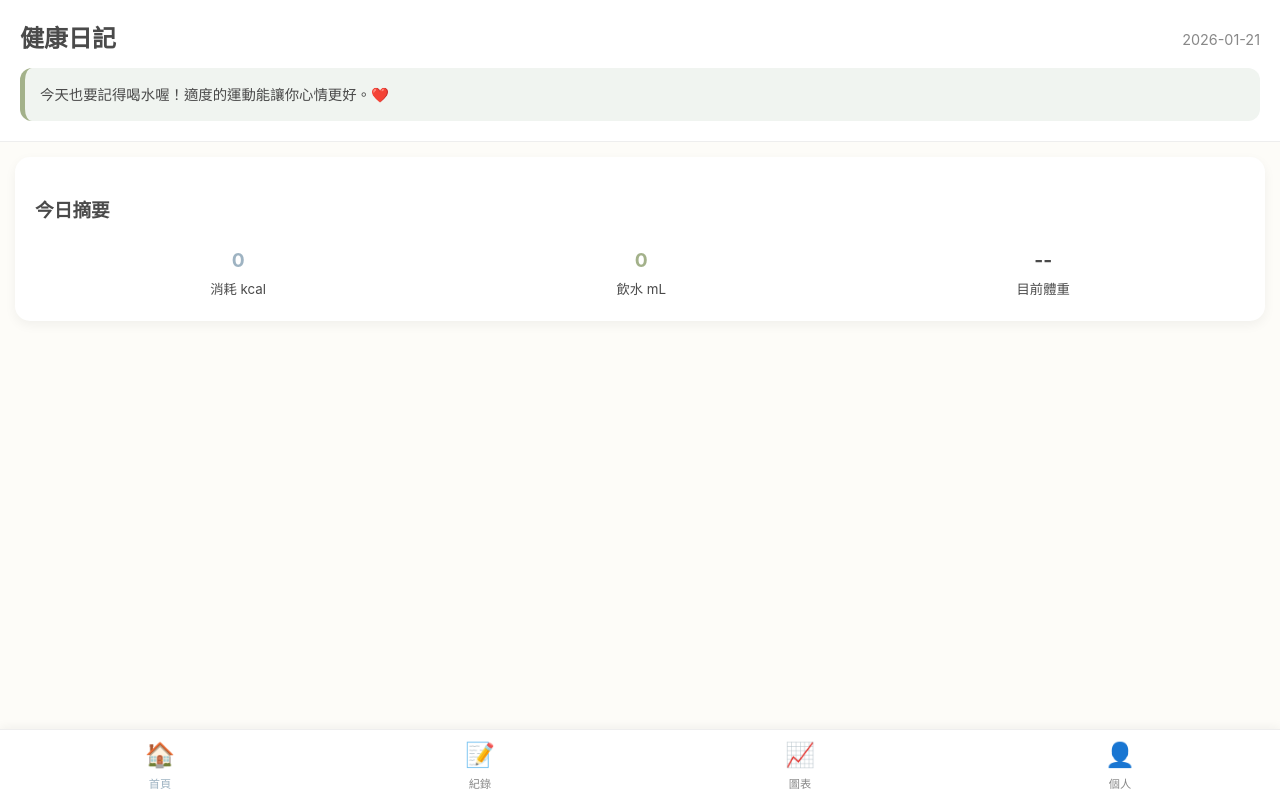
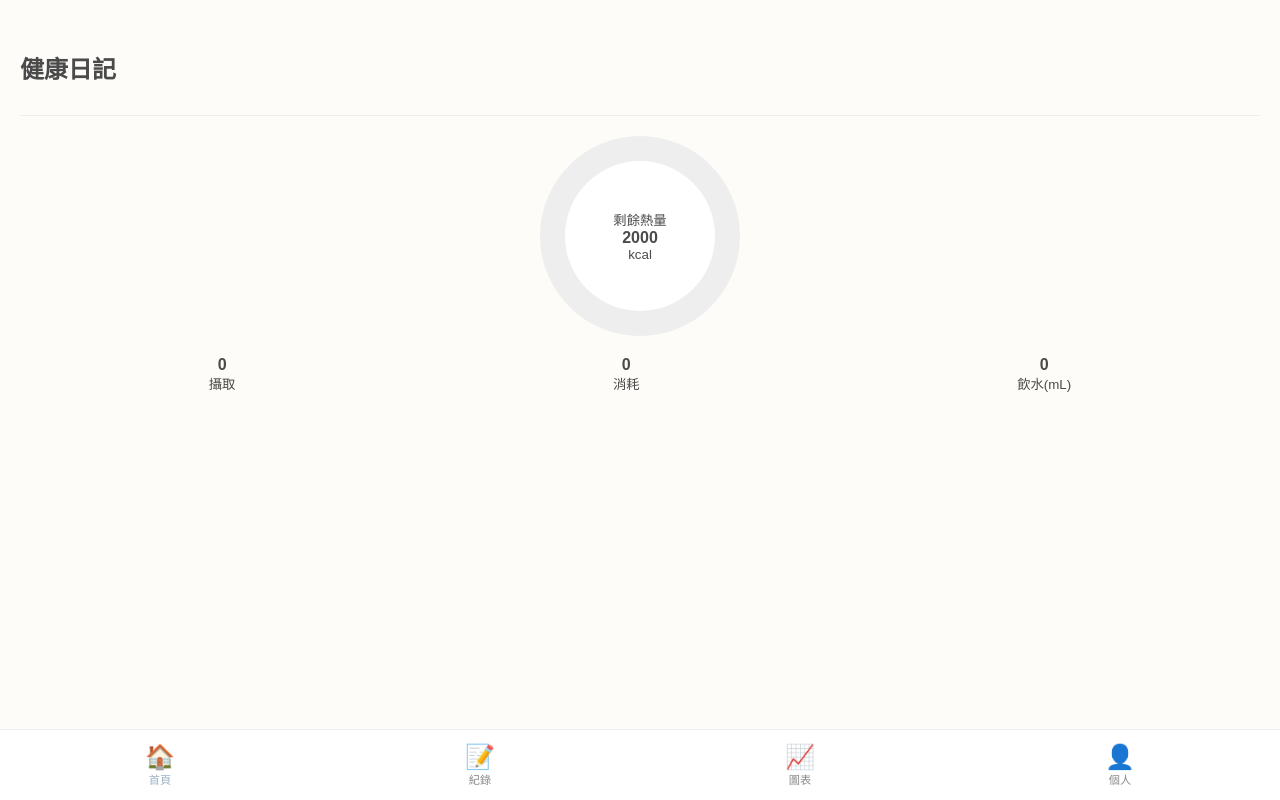
Before and after one commit to wt31869291-source/Fit-dairy, a plain HTML site: page index.html in a window 1280 px wide. Drawn offline with Linux system fonts and the light colour scheme.

Commit message:
Update index.html

```diff
--- a/index.html
+++ b/index.html
@@ -5,239 +5,221 @@
     <meta name="viewport" content="width=device-width, initial-scale=1.0, maximum-scale=1.0, user-scalable=no">
     <title>健康日記 - Health Diary</title>
     <style>
-        /* --- 1. 不傷眼莫蘭迪配色方案 --- */
         :root {
-            --bg-color: #fdfcf8;      /* 米白色背景 */
-            --text-color: #4a4a4a;    /* 深碳灰文字 */
-            --primary-green: #a3b18a; /* 鼠尾草綠 (飲食) */
-            --primary-blue: #9eb3c2;  /* 霧霾藍 (運動/水) */
-            --period-pink: #eac4d5;   /* 玫瑰粉 (生理期) */
-            --warning-orange: #e6a27e;/* 磚橘色 (警示) */
+            --bg-color: #fdfcf8;
+            --text-color: #4a4a4a;
+            --primary-green: #a3b18a;
+            --primary-blue: #9eb3c2;
+            --period-pink: #eac4d5;
+            --warning-orange: #e6a27e;
             --card-bg: #ffffff;
         }
 
         body {
-            font-family: -apple-system, BlinkMacSystemFont, "Segoe UI", Roboto, "Helvetica Neue", Arial, sans-serif;
+            font-family: sans-serif;
             background-color: var(--bg-color);
             color: var(--text-color);
             margin: 0;
-            padding-bottom: 80px; /* 為底部導覽留空間 */
-            line-height: 1.6;
+            padding-bottom: 80px;
         }
 
-        /* --- 2. 佈局組件 --- */
-        header {
-            padding: 20px;
+        /* 導覽與頁面控制 */
+        .page { display: none; padding: 20px; }
+        .page.active { display: block; }
+
+        header { padding: 10px 0; border-bottom: 1px solid #eee; margin-bottom: 20px; }
+
+        /* 圓餅圖樣式 */
+        .chart-container {
+            position: relative;
+            width: 200px;
+            height: 200px;
+            margin: 20px auto;
+            border-radius: 50%;
+            background: conic-gradient(var(--primary-green) 0%, #eee 0%);
+            display: flex;
+            align-items: center;
+            justify-content: center;
+        }
+        .chart-inner {
+            width: 150px;
+            height: 150px;
             background: var(--card-bg);
-            border-bottom: 1px solid #eee;
-            position: sticky;
-            top: 0;
-            z-index: 100;
-        }
-
-        .coach-advice {
-            background-color: #f0f4f0;
-            padding: 15px;
-            border-radius: 12px;
-            font-size: 0.9rem;
-            margin-top: 10px;
-            border-left: 5px solid var(--primary-green);
-        }
-
-        .dashboard-card {
-            margin: 15px;
-            padding: 20px;
-            background: var(--card-bg);
-            border-radius: 15px;
-            box-shadow: 0 4px 12px rgba(0,0,0,0.05);
-        }
-
-        /* --- 3. 月曆樣式 --- */
-        .calendar-grid {
-            display: grid;
-            grid-template-columns: repeat(7, 1fr);
-            gap: 5px;
-            padding: 10px;
-        }
-
-        .calendar-day {
-            aspect-ratio: 1;
+            border-radius: 50%;
             display: flex;
             flex-direction: column;
             align-items: center;
             justify-content: center;
-            border-radius: 8px;
-            font-size: 0.8rem;
-            position: relative;
-            cursor: pointer;
-            border: 1px solid transparent;
+            text-align: center;
         }
 
-        .calendar-day.today {
-            border: 2px solid var(--primary-blue);
+        /* 月曆樣式 */
+        .calendar-grid { display: grid; grid-template-columns: repeat(7, 1fr); gap: 5px; }
+        .calendar-day {
+            aspect-ratio: 1; border: 1px solid #eee; border-radius: 8px;
+            display: flex; align-items: center; justify-content: center; position: relative; cursor: pointer;
         }
+        .calendar-day.selected { border: 2px solid var(--primary-blue); background: #f0f0f0; }
+        .dot { width: 6px; height: 6px; border-radius: 50%; position: absolute; top: 4px; right: 4px; }
+        .dot-red { background: red; }
 
-        .calendar-day.selected {
-            background-color: #ececec;
+        /* 表單樣式 */
+        .input-group { margin-bottom: 15px; }
+        input, select { width: 100%; padding: 10px; border: 1px solid #ccc; border-radius: 8px; box-sizing: border-box; }
+
+        /* 底部導覽 */
+        .bottom-nav {
+            position: fixed; bottom: 0; width: 100%; height: 70px;
+            background: white; display: flex; justify-content: space-around; align-items: center;
+            border-top: 1px solid #eee;
         }
-
-        .dot-warning { width: 5px; height: 5px; background: red; border-radius: 50%; position: absolute; top: 5px; right: 5px; }
-        .icon-gym { font-size: 0.7rem; margin-top: 2px; }
-
-        /* --- 4. 底部導覽列 --- */
-        .bottom-nav {
-            position: fixed;
-            bottom: 0;
-            width: 100%;
-            height: 70px;
-            background: var(--card-bg);
-            display: flex;
-            justify-content: space-around;
-            align-items: center;
-            border-top: 1px solid #eee;
-            box-shadow: 0 -2px 10px rgba(0,0,0,0.05);
-        }
-
-        .nav-item {
-            display: flex;
-            flex-direction: column;
-            align-items: center;
-            font-size: 0.7rem;
-            color: #888;
-            text-decoration: none;
-        }
-
+        .nav-item { text-decoration: none; font-size: 1.5rem; color: #888; text-align: center; }
+        .nav-item span { display: block; font-size: 0.7rem; }
         .nav-item.active { color: var(--primary-blue); }
-        .nav-icon { font-size: 1.5rem; margin-bottom: 2px; }
-
-        /* --- 5. 工具類 --- */
-        .hidden { display: none; }
-        .btn {
-            background: var(--primary-blue);
-            color: white;
-            border: none;
-            padding: 10px 20px;
-            border-radius: 8px;
-            cursor: pointer;
-        }
     </style>
 </head>
 <body>
 
-    <div id="page-home" class="page">
-        <header>
-            <div style="display: flex; justify-content: space-between; align-items: center;">
-                <h2 style="margin:0;">健康日記</h2>
-                <span id="current-date" style="font-size: 0.9rem; color: #888;">2026-01-21</span>
+    <div id="page-home" class="page active">
+        <header><h2>健康日記</h2></header>
+        <div class="chart-container" id="main-circle">
+            <div class="chart-inner">
+                <small>剩餘熱量</small>
+                <strong id="remain-kcal">2000</strong>
+                <small>kcal</small>
             </div>
-            <div class="coach-advice" id="smart-advice">
-                今天也要記得喝水喔！適度的運動能讓你心情更好。❤️
-            </div>
-        </header>
-
-        <div class="dashboard-card">
-            <h3>今日摘要</h3>
-            <div style="display: flex; justify-content: space-around; text-align: center;">
-                <div>
-                    <div style="font-size: 1.2rem; font-weight: bold; color: var(--primary-blue);">0</div>
-                    <small>消耗 kcal</small>
-                </div>
-                <div>
-                    <div style="font-size: 1.2rem; font-weight: bold; color: var(--primary-green);">0</div>
-                    <small>飲水 mL</small>
-                </div>
-                <div>
-                    <div style="font-size: 1.2rem; font-weight: bold;">--</div>
-                    <small>目前體重</small>
-                </div>
-            </div>
+        </div>
+        <div style="display: flex; justify-content: space-around; text-align: center;">
+            <div><b id="home-eat">0</b><br><small>攝取</small></div>
+            <div><b id="home-burn">0</b><br><small>消耗</small></div>
+            <div><b id="home-water">0</b><br><small>飲水(mL)</small></div>
         </div>
     </div>
 
-    <div id="page-record" class="page hidden">
-        <header><h3>選擇日期</h3></header>
-        <div class="dashboard-card" style="padding: 10px;">
-            <div id="calendar" class="calendar-grid">
-                </div>
-        </div>
-        <div id="day-summary" class="dashboard-card">
-            <h4>當日摘要</h4>
-            <p id="summary-text">請點擊日期查看摘要，再次點擊進入編輯。</p>
-            <button class="btn" id="enter-edit-btn" style="display: none;">進入詳細紀錄</button>
+    <div id="page-record" class="page">
+        <header><h3>日期選擇</h3></header>
+        <div class="calendar-grid" id="calendar"></div>
+        <div id="day-detail" style="margin-top:20px; display:none;">
+            <hr>
+            <h4 id="selected-date-title">日期</h4>
+            <div class="input-group">
+                <label>飲食攝取 (kcal)</label>
+                <input type="number" id="input-food" placeholder="輸入熱量">
+            </div>
+            <div class="input-group">
+                <label>飲水量 (mL)</label>
+                <input type="number" id="input-water" placeholder="輸入mL">
+            </div>
+            <div class="input-group">
+                <label>運動消耗 (kcal)</label>
+                <input type="number" id="input-sport" placeholder="輸入消耗">
+            </div>
+            <button onclick="saveData()" style="width:100%; padding:10px; background:var(--primary-blue); color:white; border:none; border-radius:8px;">儲存當日紀錄</button>
         </div>
     </div>
 
+    <div id="page-chart" class="page">
+        <header><h3>數據分析</h3></header>
+        <p>圖表功能開發中：這裡將顯示您的體重與熱量波動波線圖。</p>
+    </div>
+
+    <div id="page-profile" class="page">
+        <header><h3>個人資料設定</h3></header>
+        <div class="input-group"><label>性別</label><select id="user-gender"><option>女</option><option>男</option></select></div>
+        <div class="input-group"><label>身高 (cm)</label><input type="number" id="user-height"></div>
+        <div class="input-group"><label>體重 (kg)</label><input type="number" id="user-weight"></div>
+        <div class="input-group"><label>年齡</label><input type="number" id="user-age"></div>
+        <button onclick="saveProfile()" style="width:100%; padding:10px; background:var(--primary-green); color:white; border:none; border-radius:8px;">儲存設定</button>
+    </div>
+
     <nav class="bottom-nav">
-        <a href="#" class="nav-item active" onclick="showPage('home')">
-            <span class="nav-icon">🏠</span>
-            <span>首頁</span>
-        </a>
-        <a href="#" class="nav-item" onclick="showPage('record')">
-            <span class="nav-icon">📝</span>
-            <span>紀錄</span>
-        </a>
-        <a href="#" class="nav-item" onclick="showPage('chart')">
-            <span class="nav-icon">📈</span>
-            <span>圖表</span>
-        </a>
-        <a href="#" class="nav-item" onclick="showPage('profile')">
-            <span class="nav-icon">👤</span>
-            <span>個人</span>
-        </a>
+        <a href="javascript:void(0)" class="nav-item active" onclick="nav('home')">🏠<span>首頁</span></a>
+        <a href="javascript:void(0)" class="nav-item" onclick="nav('record')">📝<span>紀錄</span></a>
+        <a href="javascript:void(0)" class="nav-item" onclick="nav('chart')">📈<span>圖表</span></a>
+        <a href="javascript:void(0)" class="nav-item" onclick="nav('profile')">👤<span>個人</span></a>
     </nav>
 
     <script>
-        // --- 核心邏輯：頁面切換 ---
-        function showPage(pageId) {
-            document.querySelectorAll('.page').forEach(p => p.classList.add('hidden'));
-            const targetPage = document.getElementById('page-' + pageId);
-            if(targetPage) targetPage.classList.remove('hidden');
+        let db = JSON.parse(localStorage.getItem('healthDiaryDB')) || {};
+        let selectedDate = null;
+        let profile = JSON.parse(localStorage.getItem('healthProfile')) || { target: 2000 };
 
-            document.querySelectorAll('.nav-item').forEach(item => item.classList.remove('active'));
-            // 這裡可以根據點擊對象設定 active
+        function nav(page) {
+            document.querySelectorAll('.page').forEach(p => p.classList.remove('active'));
+            document.querySelectorAll('.nav-item').forEach(n => n.classList.remove('active'));
+            document.getElementById('page-' + page).classList.add('active');
+            event.currentTarget.classList.add('active');
+            if(page === 'home') updateHome();
         }
 
-        // --- 月曆生成邏輯 (簡化版) ---
-        function generateCalendar() {
-            const calendarEl = document.getElementById('calendar');
-            let daysHtml = '';
-            const today = new Date().getDate();
-
-            for (let i = 1; i <= 31; i++) {
-                const isToday = i === today ? 'today' : '';
-                daysHtml += `
-                    <div class="calendar-day ${isToday}" onclick="handleDayClick(this, ${i})">
-                        ${i}
-                        ${i === 15 ? '<div class="dot-warning"></div>' : ''}
-                        ${i === today ? '<div class="icon-gym">🏋️</div>' : ''}
-                    </div>
-                `;
-            }
-            calendarEl.innerHTML = daysHtml;
-        }
-
-        let lastClickedDay = null;
-        function handleDayClick(el, day) {
-            if (lastClickedDay === day) {
-                alert('進入 ' + day + ' 日的詳細編輯頁面 (吃、喝、動、量)');
-                // 這裡之後串接垂直紀錄頁
-            } else {
-                // 單擊選取
-                document.querySelectorAll('.calendar-day').forEach(d => d.classList.remove('selected'));
-                el.classList.add('selected');
-                document.getElementById('summary-text').innerText = `1月 ${day} 日：今日攝取 1200kcal，運動消耗 200kcal，水分 1500mL。`;
-                document.getElementById('enter-edit-btn').style.display = 'block';
-                lastClickedDay = day;
+        function renderCalendar() {
+            const cal = document.getElementById('calendar');
+            cal.innerHTML = '';
+            for(let i=1; i<=31; i++) {
+                const dateKey = `2026-01-${i.toString().padStart(2, '0')}`;
+                const hasData = db[dateKey];
+                const dayEl = document.createElement('div');
+                dayEl.className = 'calendar-day';
+                dayEl.innerHTML = i + (hasData ? '<div class="dot dot-red"></div>' : '');
+                dayEl.onclick = () => selectDate(dateKey, dayEl);
+                cal.appendChild(dayEl);
             }
         }
 
-        // 初始化
-        window.onload = () => {
-            generateCalendar();
-            // 設定正確日期
-            const now = new Date();
-            document.getElementById('current-date').innerText = now.toISOString().split('T')[0];
-        };
+        function selectDate(date, el) {
+            selectedDate = date;
+            document.querySelectorAll('.calendar-day').forEach(d => d.classList.remove('selected'));
+            el.classList.add('selected');
+            document.getElementById('day-detail').style.display = 'block';
+            document.getElementById('selected-date-title').innerText = date;
+
+            const data = db[date] || { food: '', water: '', sport: '' };
+            document.getElementById('input-food').value = data.food;
+            document.getElementById('input-water').value = data.water;
+            document.getElementById('input-sport').value = data.sport;
+        }
+
+        function saveData() {
+            db[selectedDate] = {
+                food: Number(document.getElementById('input-food').value),
+                water: Number(document.getElementById('input-water').value),
+                sport: Number(document.getElementById('input-sport').value)
+            };
+            localStorage.setItem('healthDiaryDB', JSON.stringify(db));
+            alert('紀錄已儲存！');
+            renderCalendar();
+        }
+
+        function saveProfile() {
+            const p = {
+                gender: document.getElementById('user-gender').value,
+                height: document.getElementById('user-height').value,
+                weight: document.getElementById('user-weight').value,
+                age: document.getElementById('user-age').value,
+                target: 2000 // 簡化版目標
+            };
+            localStorage.setItem('healthProfile', JSON.stringify(p));
+            profile = p;
+            alert('設定已更新！');
+        }
+
+        function updateHome() {
+            const today = new Date().toISOString().split('T')[0];
+            const data = db[today] || { food: 0, water: 0, sport: 0 };
+            const target = profile.target || 2000;
+            const remain = target - data.food + data.sport;
+
+            document.getElementById('remain-kcal').innerText = remain;
+            document.getElementById('home-eat').innerText = data.food;
+            document.getElementById('home-burn').innerText = data.sport;
+            document.getElementById('home-water').innerText = data.water;
+
+            const percent = Math.min((data.food / target) * 100, 100);
+            document.getElementById('main-circle').style.background = `conic-gradient(var(--primary-green) ${percent}%, #eee 0%)`;
+        }
+
+        renderCalendar();
+        updateHome();
     </script>
 </body>
 </html>
```
